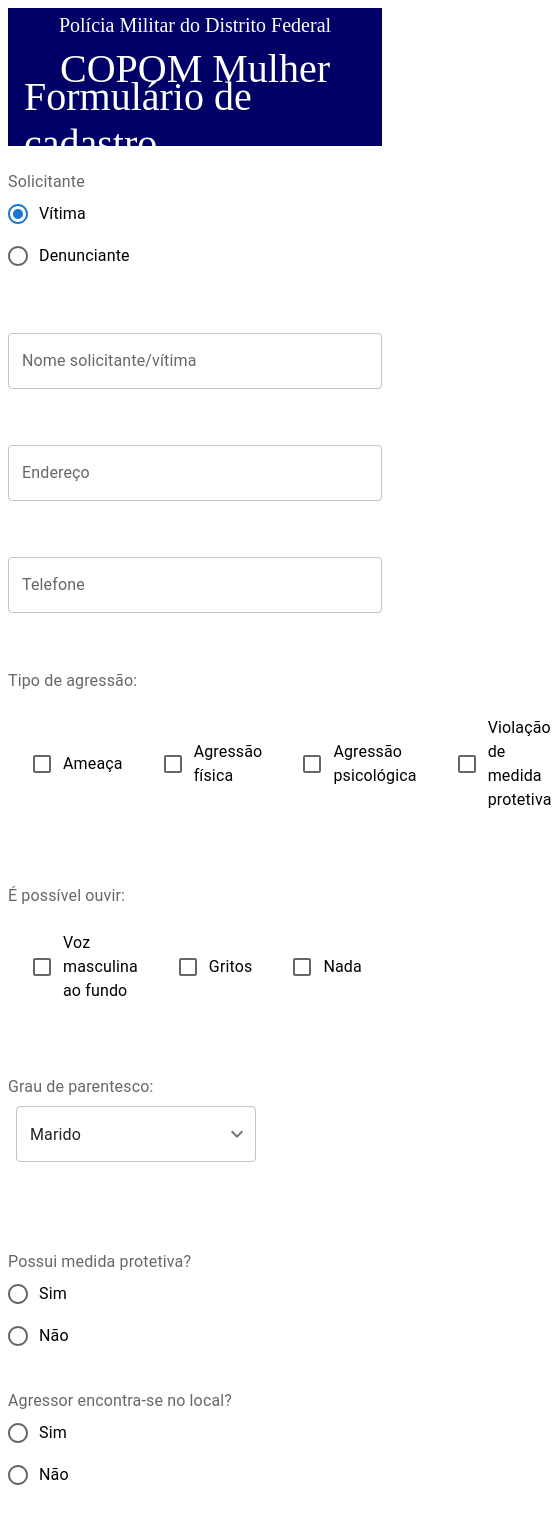
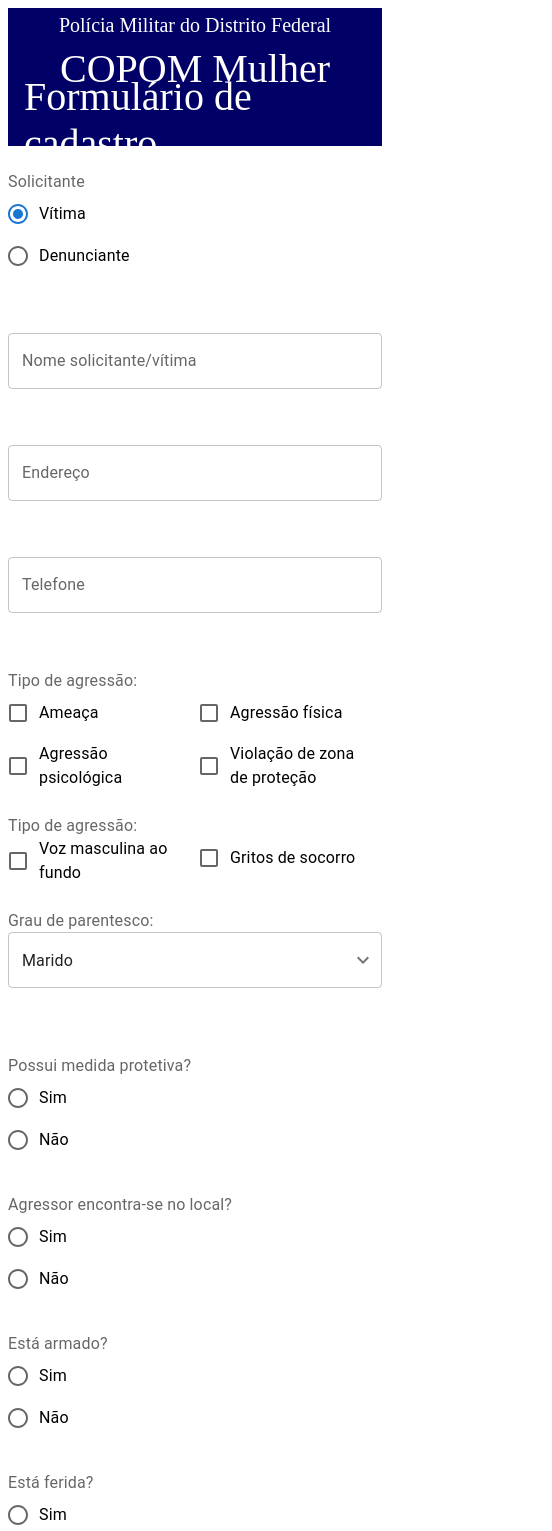
Before and after one commit to mpfarias/copom, a React (Vite) app: page / in a window 390 px wide. Shown: the top 1531 px of the page, 552 px wide, since content can reach past the window. Built offline with nearby package versions, Linux system fonts and the light colour scheme.

Commit message:
Responsividade

```diff
--- a/src/components/form/index.jsx
+++ b/src/components/form/index.jsx
@@ -5,17 +5,21 @@ import {
   Radio,
   RadioGroup,
   FormControlLabel,
+  FormControl,
   FormLabel,
   Checkbox,
   Select,
   MenuItem,
   Grid,
   IconButton,
+  Button
 } from '@mui/material';
 import FileCopyIcon from '@mui/icons-material/FileCopy';
 import KeyboardArrowDownIcon from '@mui/icons-material/KeyboardArrowDown';
 
 export default function FormularioViolenciaDomestica() {
+  const agressaoOptions = ['ameaça', 'agressão física', 'agressão psicológica', 'violação de zona de proteção'];
+  const gritosOptions = ['voz masculina ao fundo', 'gritos de socorro'];
   const [solicitante, setSolicitante] = useState('vitima');
   const [state, setState] = useState({
     nomeVitima: '',
@@ -93,6 +97,24 @@ ${criancas === 'true' ? 'Há crianças no local' : ''}
     handleChange('telefone', e.target.value);
   };
 
+  const handleResetForm = () => {
+    setState({
+      nomeVitima: '',
+      endereco: '',
+      telefone: '',
+      agressao: [],
+      gritos: [],
+      armado: '',
+      parentesco: 'marido',
+      medida: '',
+      agressorNoLocal: '',
+      ferida: '',
+      criancas: '',
+      narrativa: '',
+    });
+    window.scrollTo({ top: 0, behavior: 'smooth' }); // Role até o topo da página
+  };
+
   return (
     <Grid container spacing={3}> {/* Adicionando um container Grid */}
       <Grid item xs={12}> {/* Usando Grid item para cada seção do formulário */}
@@ -128,89 +150,49 @@ ${criancas === 'true' ? 'Há crianças no local' : ''}
       </Grid>
       <Grid item xs={12}>
         <FormLabel id="demo-controlled-checkbox-group">Tipo de agressão:</FormLabel>
-        <Box sx={{ display: 'flex', gap: 3, padding: 3, marginBottom: 3 }}>
+        <Grid container spacing={1}>
+          {agressaoOptions.map(option => (
+            <Grid item key={option} xs={6} sm={4} md={3}>
               <FormControlLabel
                 control={
                   <Checkbox
-                checked={agressao.includes('ameaça')}
-                onChange={(e) => handleCheckboxChange('agressao', 'ameaça')}
+                    checked={agressao.includes(option)}
+                    onChange={(e) => handleCheckboxChange('agressao', option)}
                   />
                 }
-            label="Ameaça"
+                label={option.charAt(0).toUpperCase() + option.slice(1)}
               />
+            </Grid>
+          ))}
+        </Grid>
+      </Grid>
+      <Grid item xs={12}>
+        <FormLabel id="demo-controlled-checkbox-group">Tipo de agressão:</FormLabel>
+        <Grid container spacing={1}>
+          {gritosOptions.map(option => (
+            <Grid item key={option} xs={6} sm={4} md={3}>
               <FormControlLabel
                 control={
                   <Checkbox
-                checked={agressao.includes('agressão física')}
-                onChange={(e) => handleCheckboxChange('agressao', 'agressão física')}
+                    checked={gritos.includes(option)}
+                    onChange={(e) => handleCheckboxChange('gritos', option)}
                   />
                 }
-            label="Agressão física"
+                label={option.charAt(0).toUpperCase() + option.slice(1)}
               />
-          <FormControlLabel
-            control={
-              <Checkbox
-                checked={agressao.includes('agressão psicológica')}
-                onChange={(e) => handleCheckboxChange('agressao', 'agressão psicológica')}
-              />
-            }
-            label="Agressão psicológica"
-          />
-          <FormControlLabel
-            control={
-              <Checkbox
-                checked={agressao.includes('violação de medida protetiva')}
-                onChange={(e) => handleCheckboxChange('agressao', 'violação de medida protetiva')}
-              />
-            }
-            label="Violação de medida protetiva"
-          />
-        </Box>
             </Grid>
-      <Grid item xs={12}>
-        <FormLabel id="demo-controlled-checkbox-group">É possível ouvir:</FormLabel>
-        <Box sx={{ display: 'flex', gap: 3, padding: 3, marginBottom: 3 }}>
-          <FormControlLabel
-            control={
-              <Checkbox
-                checked={gritos.includes('voz masculina ao fundo')}
-                onChange={(e) => handleCheckboxChange('gritos', 'voz masculina ao fundo')}
-              />
-            }
-            label="Voz masculina ao fundo"
-          />
-          <FormControlLabel
-            control={
-              <Checkbox
-                checked={gritos.includes('gritaria')}
-                onChange={(e) => handleCheckboxChange('gritos', 'gritaria')}
-              />
-            }
-            label="Gritos"
-          />
-          <FormControlLabel
-            control={
-              <Checkbox
-                checked={gritos.includes('nada')}
-                onChange={(e) => handleCheckboxChange('gritos', 'nada')}
-              />
-            }
-            label="Nada"
-          />
-        </Box>
+          ))}
         </Grid>
-      <Grid item xs={12}>
+      </Grid>
+      <Grid item xs={12} sm={6}>
+        <FormControl fullWidth>
           <FormLabel id="demo-controlled-radio-buttons-group">Grau de parentesco:</FormLabel>
-        <Box sx={{ display: 'flex', gap: 3, padding: 1, marginBottom: 3 }}>
           <Select
             placeholder="Parentesco"
             value={parentesco}
             onChange={(e) => handleChange('parentesco', e.target.value)}
             IconComponent={KeyboardArrowDownIcon}
-            sx={{
-              width: 240,
-              marginBottom: 4,
-            }}
+            variant="outlined"
           >
             <MenuItem value="marido">Marido</MenuItem>
             <MenuItem value="ex-marido">Ex-marido</MenuItem>
@@ -228,16 +210,20 @@ ${criancas === 'true' ? 'Há crianças no local' : ''}
             <MenuItem value="">Outro</MenuItem>
             <MenuItem value="desconhecido">Desconhecido</MenuItem>
           </Select>
+        </FormControl>
+      </Grid>
+      <Grid item xs={12} sm={6}>
+        <FormControl fullWidth>
           {showOutroInput && (
-            <input
-              type="text"
+            <TextField
+              fullWidth
               value={outroParentesco}
               onChange={(e) => setOutroParentesco(e.target.value)}
-              placeholder="Digite o parentesco"
-              style={{ marginTop: '8px', width: '100%', padding: '8px' }}
+              label="Outro Parentesco"
+              variant="outlined"
             />
           )}
-        </Box>
+        </FormControl>
       </Grid>
       <Grid item xs={12}>
         <FormLabel id="demo-controlled-radio-buttons-group">Possui medida protetiva?</FormLabel>
@@ -317,6 +303,12 @@ ${criancas === 'true' ? 'Há crianças no local' : ''}
           }}
         />
       </Grid>
+      <Grid item xs={12} sx={{marginBottom:8}} >
+        <Button variant="contained"
+          color="secondary"
+          onClick={handleResetForm}
+          style={{ backgroundColor: '#000066', color: '#FFFFFF'}}>Limpar Formulário</Button>
+      </Grid>
     </Grid>
   );
 }
```
Lines whose indentation alone changed are shown as unchanged.
